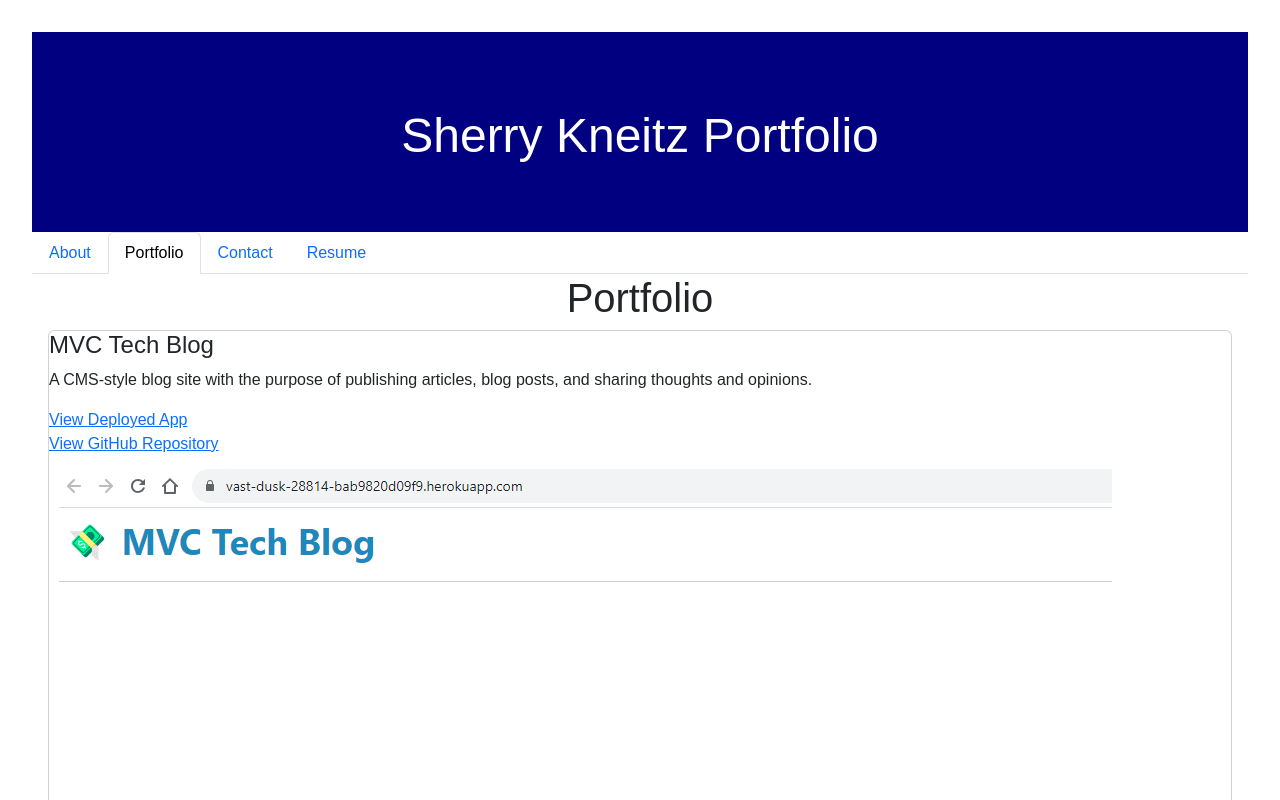
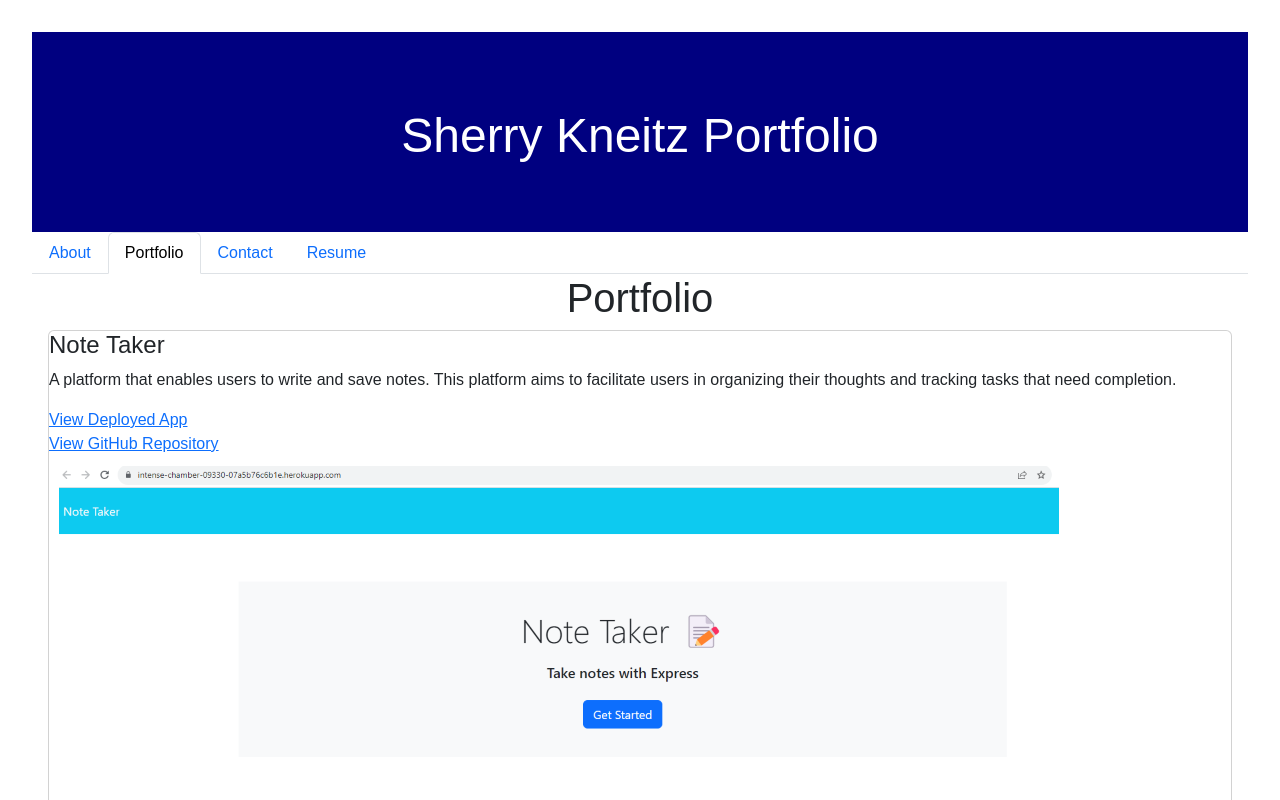
Before and after one commit to SherryK1103/React-Portfolio, a React (Vite) app: page /Portfolio in a window 1280 px wide. Shown: the top 800 px of the page. Built offline with nearby package versions, Linux system fonts and the light colour scheme.

Commit message:
removed mvc tech blog

```diff
--- a/src/components/Projects.jsx
+++ b/src/components/Projects.jsx
@@ -1,6 +1,6 @@
 import '../styles/ProjectPort.css';
 
-import mvcPhoto from '../assets/images/MVC-SS.png';
+// import mvcPhoto from '../assets/images/MVC-SS.png';
 import notePhoto from '../assets/images/NOTE-TAKER-SC.png';
 import fiftyStates from '../assets/images/50-STATES-SCREENSHOT.png';
 import weatherDash from '../assets/images/WEATHER-DASH-SS.png';
@@ -27,13 +27,13 @@ function ProjectCard({ name, description, link, deployedLink, imageSrc }) {
 
 function Projects() {
   const projectData = [
-    {
-      name: 'MVC Tech Blog',
-      description: 'A CMS-style blog site with the purpose of publishing articles, blog posts, and sharing thoughts and opinions.',
-      link: 'https://github.com/SherryK1103/MVC-Tech-Blog',
-      deployedLink: 'https://vast-dusk-28814-bab9820d09f9.herokuapp.com/',
-      imageSrc: mvcPhoto,
-    },
+    // {
+    //   name: 'MVC Tech Blog',
+    //   description: 'A CMS-style blog site with the purpose of publishing articles, blog posts, and sharing thoughts and opinions.',
+    //   link: 'https://github.com/SherryK1103/MVC-Tech-Blog',
+    //   deployedLink: 'https://vast-dusk-28814-bab9820d09f9.herokuapp.com/',
+    //   imageSrc: mvcPhoto,
+    // },
     {
       name: 'Note Taker',
       description: 'A platform that enables users to write and save notes. This platform aims to facilitate users in organizing their thoughts and tracking tasks that need completion.',
```
